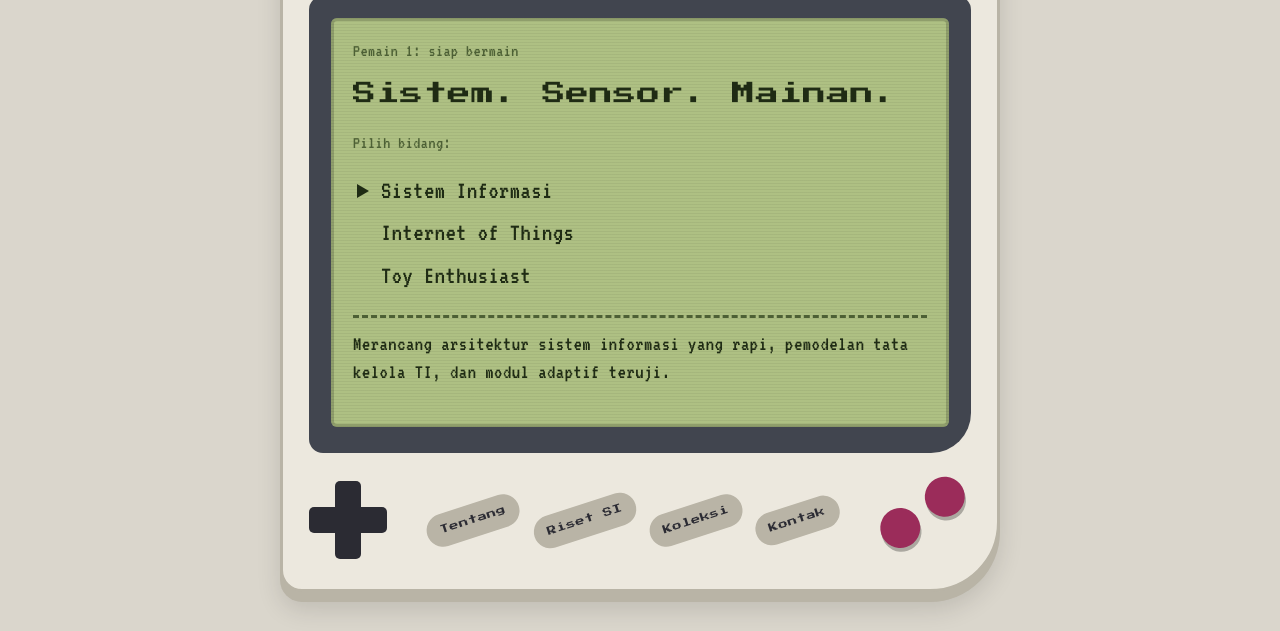
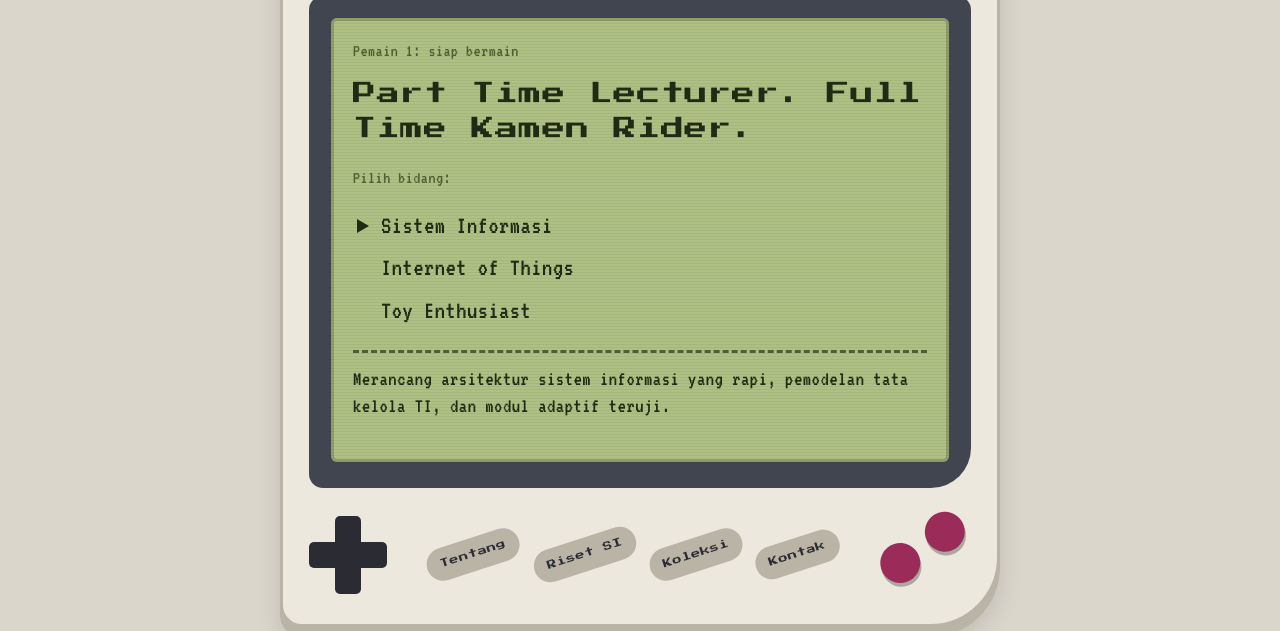
Before and after one commit to asmanipunagung/web-portfolio-agung, a website: page index.html in a window 1280 px wide. Shown: the part 164-795 px from the top of the page. Drawn offline with Linux system fonts and the light colour scheme.

Commit message:
content: update hero tagline

```diff
--- a/index.html
+++ b/index.html
@@ -58,7 +58,7 @@
       <div class="gb-bezel">
         <div class="gb-screen">
           <p class="gb-meta">Pemain 1: siap bermain</p>
-          <h2 class="gb-title">Sistem. Sensor. Mainan.</h2>
+          <h2 class="gb-title">Part Time Lecturer. Full Time Kamen Rider.</h2>
           <p class="gb-meta">Pilih bidang:</p>
           <ul class="gb-menu" role="group" aria-label="Pilih bidang">
             <li><button aria-pressed="true" data-t="Merancang arsitektur sistem informasi yang rapi, pemodelan tata kelola TI, dan modul adaptif teruji.">Sistem Informasi</button></li>
```
